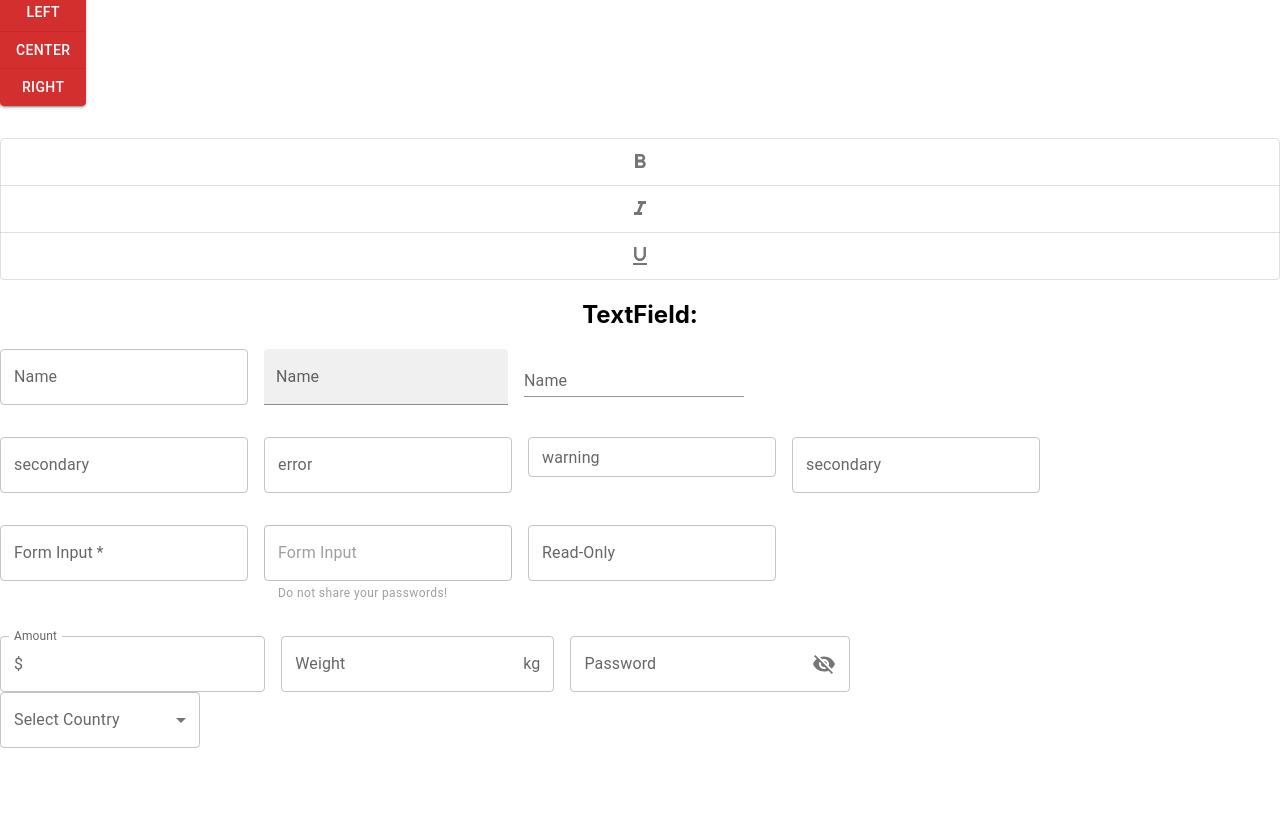
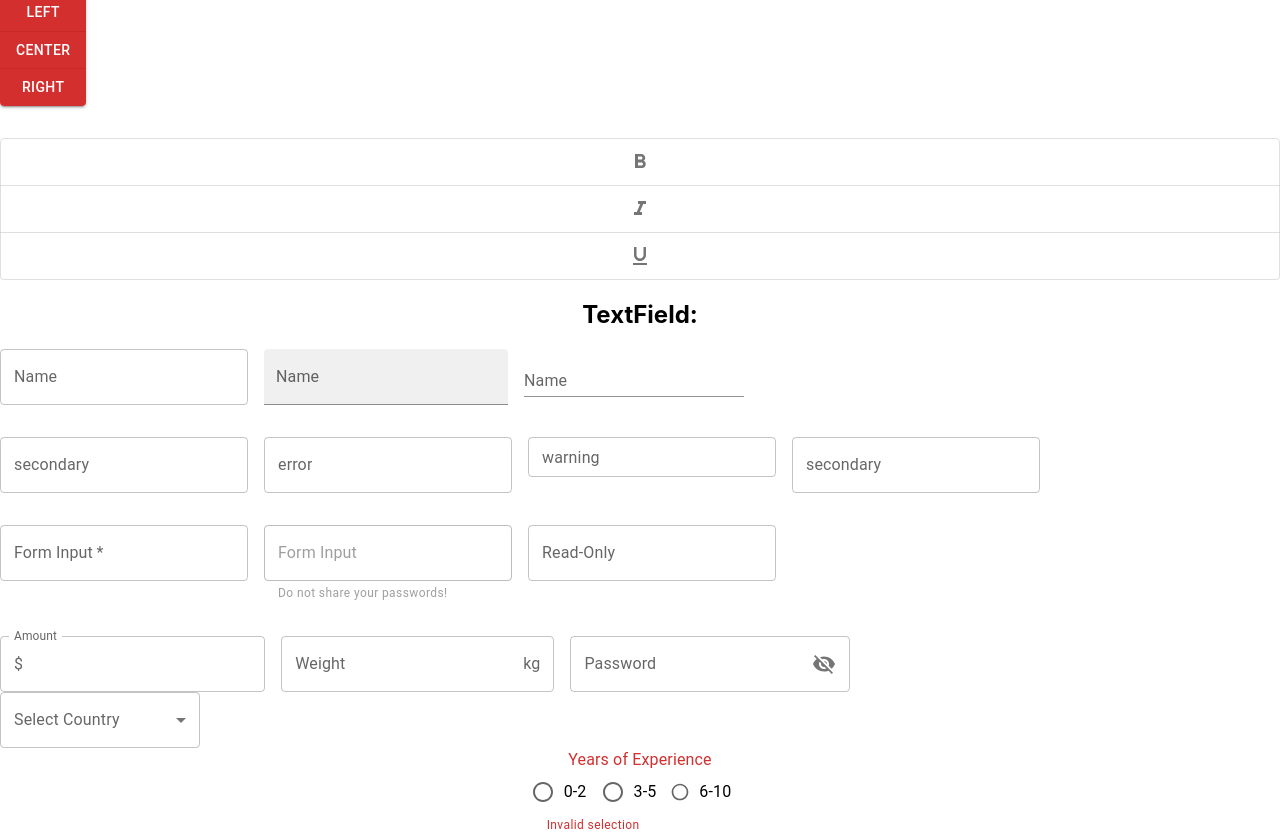
Before and after one commit to JustFelix-Dev/MUI-Components, a React (Create React App) app: page / in a window 1280 px wide. Shown: the part 834-1670 px from the top of the page. Before the commit the page ends 1582 px from the top, so only its background shows below. Built offline with nearby package versions, Linux system fonts and the light colour scheme.

Commit message:
MUI - Radio Button

```diff
--- a/src/App.tsx
+++ b/src/App.tsx
@@ -1,5 +1,6 @@
 import './App.css';
 import MuiButton from './components/MuiButton';
+import { MuiRadioButton } from './components/MuiRadioButton';
 import { MuiTextField } from './components/MuiTextField';
 import MuiTypography from './components/MuiTypography';
 import { Select } from './components/Select';
@@ -11,6 +12,7 @@ function App() {
       <MuiButton/>
       <MuiTextField/>
       <Select/>
+      <MuiRadioButton/>
     </div>
   );
 }
--- /dev/null
+++ b/src/components/MuiRadioButton.tsx
@@ -0,0 +1,26 @@
+import { Box, FormControl, FormControlLabel, FormHelperText, FormLabel, Radio, RadioGroup } from '@mui/material'
+import React, {  useState } from 'react'
+
+export const MuiRadioButton = () => {
+    const [ value, setValue ] = useState('')
+    console.log(value)
+
+    const handleChange=( e:React.ChangeEvent<HTMLInputElement>)=>{
+        setValue(e.target.value)
+    }
+  return (
+    <Box>
+      <FormControl error>
+        <FormLabel id='job-experience-label-group'>Years of Experience</FormLabel>
+        <RadioGroup name='job-experience-group' aria-labelledby='job-experience-label-group'
+        value={value}
+        onChange={handleChange} row>
+            <FormControlLabel control={<Radio color='secondary'/>} label={'0-2'} value={'0-2'}/>
+            <FormControlLabel control={<Radio/>} label={'3-5'} value={'3-5'}/>
+            <FormControlLabel control={<Radio color='error' size={'small'}/>} label={'6-10'} value={'6-10'}/>
+        </RadioGroup>
+        <FormHelperText>Invalid selection</FormHelperText>
+      </FormControl>
+    </Box>
+  )
+}
```
